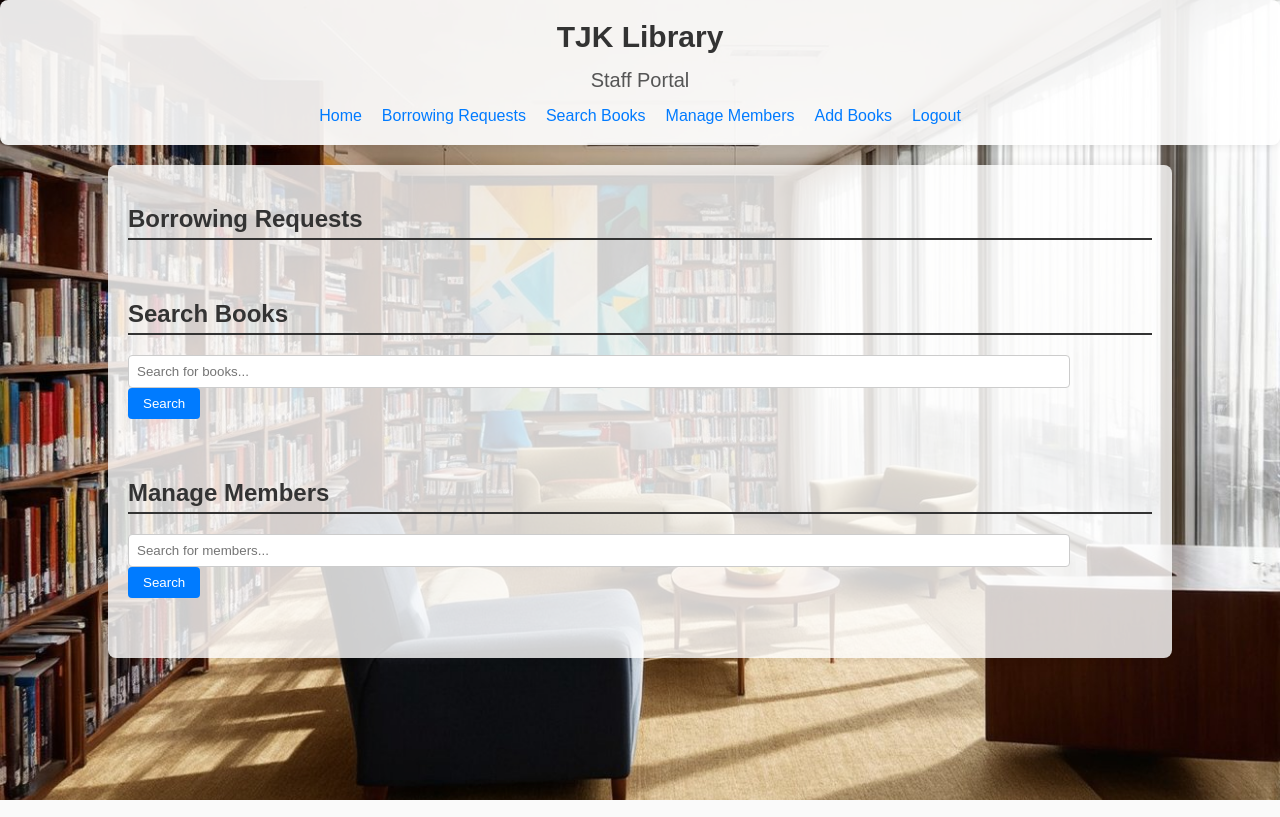
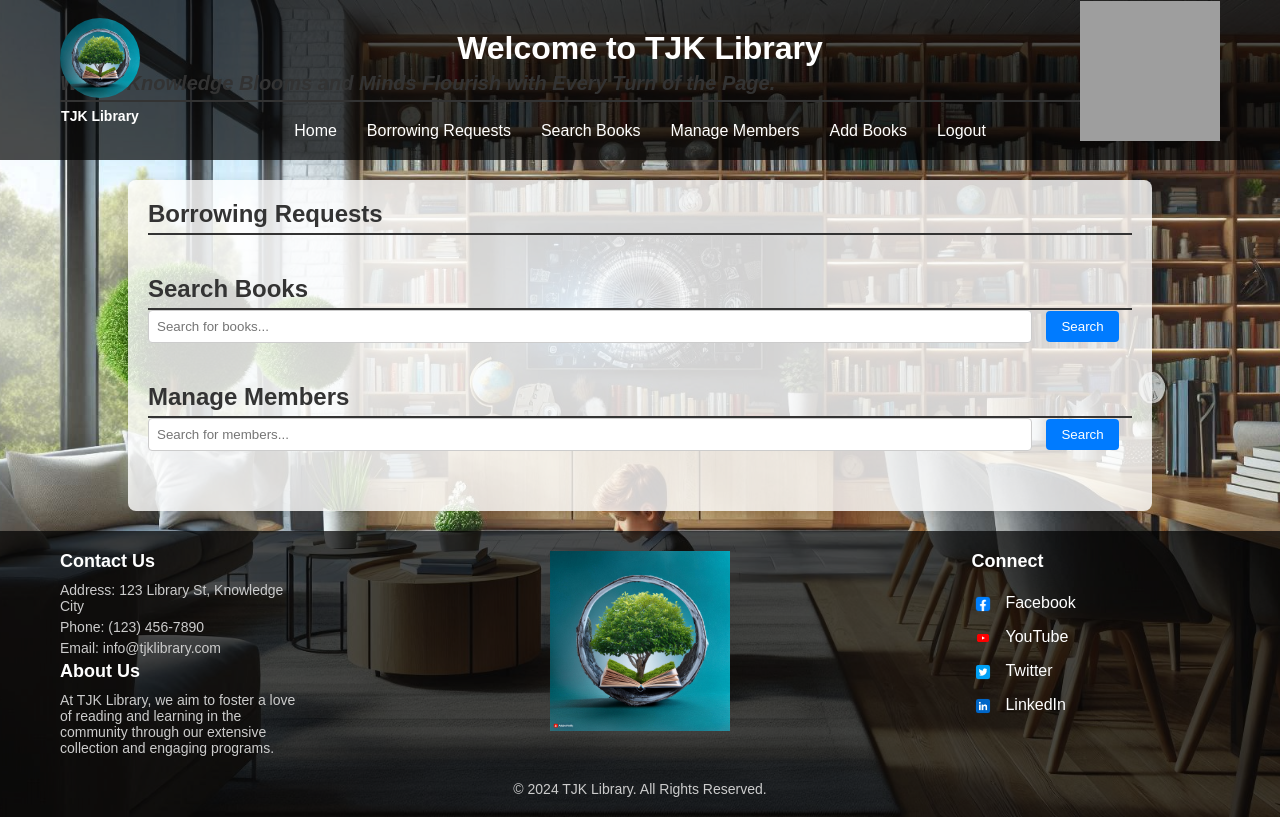
Before and after one commit to ThejanDulara/Group_1, a Django app: template lims_portal/lims_app/templates/lims_app/staff_page.html in a window 1280 px wide. Run offline with Django 3.2, Linux system fonts and the light colour scheme; the template is opened without the code that fills it, so the values that code supplies are empty; grey boxes are pictures that could not be loaded.

Commit message:
catalogue page and staff page decorations

```diff
--- a/lims_portal/lims_app/templates/lims_app/home.html
+++ b/lims_portal/lims_app/templates/lims_app/home.html
@@ -35,7 +35,7 @@
         <section class="intro">
             <h2>Discover a World of Knowledge</h2>
             <p>At TJK Library, we provide a wide range of books, digital resources, and community events to inspire and educate our visitors.</p>
-            <a href="#" class="cta-button">Explore Our Catalog</a>
+            <a href="{% url 'catalogue' %}" class="cta-button">Explore Our Catalog</a>
         </section>
         <section class="services">
             <h2>Our Services</h2>
--- a/lims_portal/lims_app/templates/lims_app/staff_page.html
+++ b/lims_portal/lims_app/templates/lims_app/staff_page.html
@@ -8,20 +8,30 @@
     <link rel="stylesheet" href="{% static 'CSS/staff_home.css'%}">
 </head>
 <body>
-    <header class="welcome-header">
-        <h1>TJK Library</h1>
-        <p>Staff Portal</p>
+    <header class="header">
+        <div class="header-content">
+            <div class="logo-container">
+                <img src="{% static 'images/logo.jpg' %}" alt="Library Logo" class="logo">
+                <h1>TJK Library</h1>
+            </div>
+            <div class="header-text">
+                <h1>Welcome to TJK Library</h1>
+                <h2><em>Where Knowledge Blooms and Minds Flourish with Every Turn of the Page.</em></h2>
+            </div>
+            <img src="{% static 'images/header.png' %}" alt="Decoration" class="decoration">
+        </div>
         <nav>
             <ul>
-                <li><a href="{% url 'home' %}">Home</a></li>
+                <li><a href="{% url 'home' %}" class="nav-link {% if request.resolver_match.url_name == 'home' %}active{% endif %}">Home</a></li>
                 <li><a href="#">Borrowing Requests</a></li>
                 <li><a href="#">Search Books</a></li>
                 <li><a href="#">Manage Members</a></li>
                 <li><a href="{% url 'add_books' %}">Add Books</a></li>
-                <li><a href="{% url 'home' %}">Logout</a></li>
+                <li><a href="{% url 'home' %}" class="nav-link {% if request.resolver_match.url_name == 'home' %}active{% endif %}">Logout</a></li>
             </ul>
         </nav>
     </header>
+
     <main>
         <section class="borrowing-requests">
             <h2>Borrowing Requests</h2>
@@ -46,5 +56,28 @@
             </div>
         </section>
     </main>
+<footer>
+        <div class="footer-content">
+            <div class="footer-left">
+                <h3>Contact Us</h3>
+                <p>Address: 123 Library St, Knowledge City</p>
+                <p>Phone: (123) 456-7890</p>
+                <p>Email: info@tjklibrary.com</p>
+                <h3>About Us</h3>
+                <p>At TJK Library, we aim to foster a love of reading and learning in the community through our extensive collection and engaging programs.</p>
+            </div>
+            <div class="footer-middle">
+                <img src="{% static 'images/logo.jpg' %}" alt="Footer Icon">
+            </div>
+            <div class="footer-right">
+                <h3>Connect</h3>
+                <a href="#" target="_blank"><img src="{% static 'images/facebook.webp' %}" alt="Facebook">Facebook</a>
+                <a href="#" target="_blank"><img src="{% static 'images/youtube.png' %}" alt="YouTube">YouTube</a>
+                <a href="#" target="_blank"><img src="{% static 'images/twitter.png' %}" alt="Twitter">Twitter</a>
+                <a href="#" target="_blank"><img src="{% static 'images/linkedin.png' %}" alt="LinkedIn">LinkedIn</a>
+            </div>
+        </div>
+        <p>&copy; 2024 TJK Library. All Rights Reserved.</p>
+    </footer>
 </body>
 </html>
--- a/lims_portal/lims_app/templates/lims_app/user_page.html
+++ b/lims_portal/lims_app/templates/lims_app/user_page.html
@@ -160,12 +160,9 @@
         </div>
         <nav>
             <ul>
-                <li><a href="{% url 'home' %}" class="nav-link {% if request.resolver_match.url_name == 'home' %}active{% endif %}">Home</a></li>
+                <li><a href="{% url 'user_page' %}" class="nav-link {% if request.resolver_match.url_name == 'home' %}active{% endif %}">Home</a></li>
                 <li><a href="#" class="nav-link">Categories</a></li>
                 <li><a href="#" class="nav-link">My Reservations</a></li>
-                <li><a href="#" class="nav-link">History</a></li>
-                <li><a href="#" class="nav-link">Recommendations</a></li>
-                <li><a href="{% url 'contact' %}" class="nav-link {% if request.resolver_match.url_name == 'contact' %}active{% endif %}">Contact</a></li>
                 <li><a href="{% url 'userlogout' %}" class="nav-link {% if request.resolver_match.url_name == 'userlogout' %}active{% endif %}">Logout</a></li>
             </ul>
         </nav>
--- a/lims_portal/lims_app/views.py
+++ b/lims_portal/lims_app/views.py
@@ -125,7 +125,7 @@ def search_books(request):
     else:
         books = list(AddBook.objects.all())
         random.shuffle(books)
-        books = books[:10]
+        books = books[:5]
 
     return render(request, 'lims_app/user_page.html', {'books': books, 'query': query, 'search_by': search_by})
 
--- a/lims_portal/lims_portal/settings.py
+++ b/lims_portal/lims_portal/settings.py
@@ -79,7 +79,7 @@ DATABASES = {
         'USER': 'root',
         'PASSWORD': '',
         'HOST': 'localhost',
-        'PORT': '3308',
+        'PORT': '3306',
     }
 }
 
--- a/lims_portal/static/css/staff_home.css
+++ b/lims_portal/static/css/staff_home.css
@@ -1,38 +1,79 @@
+/* Reset default margin and padding */
+* {
+    margin: 0;
+    padding: 0;
+    box-sizing: border-box;
+}
+
 body {
     font-family: Arial, sans-serif;
     margin: 0;
     padding: 0;
-    background-image: url('../images/background.jpg'); /* Path to your background image */
-    background-size: cover; /* Ensure the background image covers the entire page */
-    background-repeat: no-repeat; /* Do not repeat the background image */
-    background-position: center center; /* Center the background image */
+    background-image: url('../images/background.jpeg');
+    background-size: cover;
+    background-repeat: no-repeat;
+    background-position: center center;
+    color: #333;
+}
+
+.header {
+    background-color: rgba(0, 0, 0, 0.7); /* Semi-transparent black background */
+    color: #fff;
+    padding: 20px 0;
+}
+
+.header-content {
+    display: flex;
+    justify-content: space-between;
+    align-items: center;
+    max-width: 1200px;
+    margin: 0 auto;
+    padding: 0 20px;
+    position: relative;
+}
+
+.logo-container {
     display: flex;
     flex-direction: column;
     align-items: center;
-    justify-content: flex-start;
-    min-height: 100vh;
+    position: absolute;
+    left: 20px;
 }
 
-header.welcome-header {
-    text-align: center;
-    background-color: rgba(255, 255, 255, 0.9); /* Semi-transparent background */
-    padding: 20px;
-    border-radius: 8px;
-    box-shadow: 0 0 10px rgba(0, 0, 0, 0.1);
-    width: 100%;
-    box-sizing: border-box;
+.logo {
+    border-radius: 50%;
+    width:80px;
+    height: 80px;
+    margin-bottom: 10px;
 }
 
-header.welcome-header h1 {
+.logo-container h1 {
     margin: 0;
-    font-size: 30px;
-    color: #333;
+    font-size: 14px;
+    text-align: center;
 }
 
-header.welcome-header p {
-    margin: 15px 0;
+.header-text {
+    text-align: center;
+    flex-grow: 1;
+}
+
+.header-text h1 {
+    font-size: 32px;
+    margin: 10px 0 0;
+}
+
+.header-text h2 {
     font-size: 20px;
-    color: #555;
+    margin: 5px 0 20px;
+    font-style: italic;
+}
+
+.decoration {
+    width:140px;
+    height: 140px;
+    position: absolute;
+    right: 20px;
 }
 
 nav ul {
@@ -44,18 +85,31 @@ nav ul {
 }
 
 nav ul li {
-    margin: 0 10px;
+    margin: 0 15px;
 }
 
 nav ul li a {
+    color: #fff;
     text-decoration: none;
-    color: #007bff;
     font-size: 16px;
+    position: relative;
+}
+
+nav ul li a.active::after {
+    content: '';
+    display: block;
+    width: 100%;
+    height: 2px;
+    background-color: #007bff;
+    position: absolute;
+    bottom: -5px;
+    left: 0;
 }
 
 nav ul li a:hover {
     text-decoration: underline;
 }
+
 
 main {
     width: 80%;
@@ -102,3 +156,78 @@ h2 {
 #search-results, #members-list, #requests {
     margin-top: 20px;
 }
+
+footer {
+    background-color: rgba(0, 0, 0, 0.7);
+    color: #fff;
+    padding: 20px;
+    text-align: center;
+}
+
+.footer-content {
+    display: flex;
+    justify-content: space-between;
+    align-items: flex-start;
+    max-width: 1200px;
+    margin: 0 auto;
+    padding: 0 20px;
+}
+
+.footer-left {
+    text-align: left;
+    width: 30%;
+    color: #fff;
+}
+
+.footer-left h3 {
+    margin: 0 0 10px;
+    font-size: 18px;
+}
+
+.footer-left p {
+    margin: 5px 0;
+}
+
+.footer-middle {
+    display: flex;
+    justify-content: center;
+    align-items: center;
+    width: 80%;
+    text-align: center;
+}
+
+.footer-middle img {
+    width: 180px;
+    height: 180px;
+}
+
+.footer-right {
+    text-align: left;
+    width: 30%;
+    color: #fff;
+}
+
+.footer-right h3 {
+    margin: 0 0 20px;
+    font-size: 18px;
+}
+
+.footer-right a {
+    display: block;
+    margin: 10px 0;
+    color: #fff;
+    text-decoration: none;
+}
+
+.footer-right a img {
+    width: 24px;
+    height: 24px;
+    margin-right: 10px; /* Adds 10px space between the image and text */
+    vertical-align: middle; /* Ensures the image is vertically aligned with the text */
+}
+
+footer p {
+    margin: 20px 0 0;
+    font-size: 14px;
+    color: #ccc;
+}
```
Also changed, not shown: lims_portal/lims_app/templates/lims_app/catalogue.html (+43 -52 lines), lims_portal/static/css/catalogue.css (+93 -29 lines).
